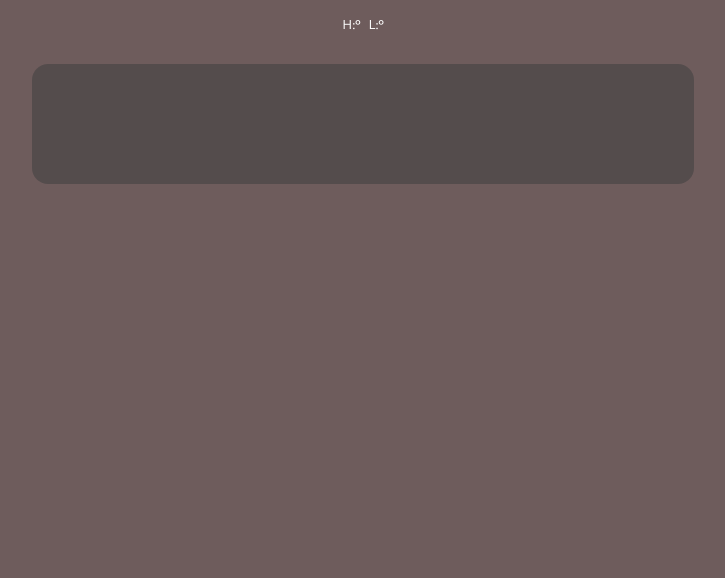
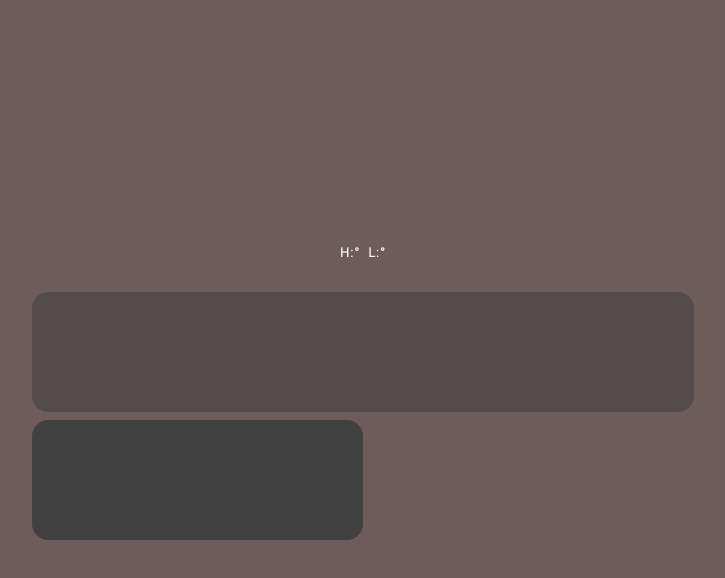
Before and after one commit to Makinloot/_Weather, a website: page public/index.html in a window 1280 px wide. Shown: the whole page, without its empty margins (277-1002 px from the left). Drawn offline with Linux system fonts and the light colour scheme.

Commit message:
fixed slider and styles ( changed main font style)

```diff
--- a/public/css/font.css
+++ b/public/css/font.css
@@ -1,19 +1,9 @@
 @font-face {
-    font-family: 'montserrat';
-    src: url('../fonts/Montserrat-Medium.woff2') format('woff2'),
-        url('../fonts/Montserrat-Medium.woff') format('woff'),
-        url('../fonts/Montserrat-Medium.ttf') format('truetype');
-    font-weight: 500;
+    font-family: 'roboto';
+    src: url('../fonts/Roboto-Light.woff2') format('woff2'),
+        url('../fonts/Roboto-Light.woff') format('woff'),
+        url('../fonts/Roboto-Light.ttf') format('truetype');
+    font-weight: 300;
     font-style: normal;
     font-display: swap;
 }
-
-@font-face {
-    font-family: 'metrophobic';
-    src:url('../fonts/Metrophobic-Regular.woff2') format('woff2'),
-        url('../fonts/Metrophobic-Regular.woff') format('woff'),
-       url('../fonts/Metrophobic-Regular.ttf') format('truetype');
-    font-weight: normal;
-    font-style: normal;
-    font-display: swap;
-}
--- a/public/css/main.css
+++ b/public/css/main.css
@@ -1,5 +1,5 @@
 :root {
-    --ff-primary: 'Metrophobic', sans-serif;
+    --ff-primary: 'roboto', sans-serif;
 
     --clr-text: #fff;
 
@@ -8,6 +8,7 @@
 }
 
 body {
+    position: relative;
     padding: 2rem .5rem;
     min-height: 100vh;
     background-color: rgb(110, 92, 92);
@@ -29,13 +30,15 @@ body {
 }
 
 .container {
-    width: min(100%, 662px);
+    width: min(100%, 480px);
     margin: 0 auto;
 }
 
 .header {
-    background-color: rgb(65, 65, 65);
     margin: 0 0 2rem;
+    pointer-events: none;
+    user-select: none;
+    letter-spacing: 1.15px;
 }
 
 .header__location {
@@ -51,20 +54,33 @@ body {
 .header__temp span {
     font-size: 2rem;
     position: absolute;
-    right: -1rem;
+    right: -.6rem;
     top: .2rem;
 }
 
 .min-max__wrapper {
-    font-size: 80%;
     flex-direction: row;
     gap: .5rem;
+    font-size: 80%;
+    font-weight: 600;
 }
 
 .forecast {
+    position: relative;
+    min-height: 120px;
     margin: .5rem 0 0;
     border-radius: 1rem;
     background-color: rgb(65, 65, 65);
+    pointer-events: none;
+    user-select: none;
+}
+
+.forecast__wrapper {
+    width: 100%;
+    position: absolute;
+    top: 50%;
+    left: 50%;
+    transform: translate(-50%, -50%);
 }
 
 .forecast__row {
@@ -102,7 +118,7 @@ body {
 }
 
 .row__wrapper {
-    width: 400%;
+    width: 350%;
     height: 100%;
     position: absolute;
     top: 50%;
@@ -111,10 +127,8 @@ body {
     display: grid;
     grid-template-columns: repeat(24, 4.15%);
     place-items: center;
-    /* gap: 1rem; */
     pointer-events: none;
     user-select: none;
-    /* z-index: -1; */
 }
 
 .slider__item {
--- /dev/null
+++ b/public/css/media.css
@@ -0,0 +1,13 @@
+@media (min-width: 480px) {
+    .container {
+        width: min(100%, 662px);
+        position: absolute;
+        left: 50%;
+        top: 50%;
+        transform: translate(-50%, -50%);
+    }
+
+    .forecast {
+        width: 50%;
+    }
+}
--- a/public/index.html
+++ b/public/index.html
@@ -7,6 +7,7 @@
     <link rel="shortcut icon" href="images/icon.png" type="image/x-icon">
     <link rel="stylesheet" href="css/font.css">
     <link rel="stylesheet" href="css/main.css">
+    <link rel="stylesheet" href="css/media.css">
     <title>Weather</title>
 </head>
 <body>
@@ -27,8 +28,8 @@
             <div class="row__wrapper" id="slider-item"></div>
         </div>
 
-        <div class="forecast" id="forecast-wrapper">
-
+        <div class="forecast">
+            <div class="forecast__wrapper" id="forecast-wrapper"></div>
         </div>
 
     </div>
--- a/public/main.js
+++ b/public/main.js
@@ -43,9 +43,6 @@ function headerData(data) {
 // pulls data from api and displays it in slider
 function hourlyData(data) {
     const path = data.forecast.forecastday[0].hour;
-    // const time = path.time;
-    // const hourlyCondition = path.condition.icon;
-    // const hourlyTemp = path.temp_c;
 
     path.forEach( item => {
         const slider = document.getElementById('slider-item');
@@ -58,7 +55,7 @@ function hourlyData(data) {
         root.innerHTML = `
             <p>${time}</p>
             <img class='hourly__icon' src=${hourlyCondition} alt='weather condition'>
-            <strong>${hourlyTemp}</strong>
+            <strong class='hourly__temp'>${hourlyTemp}°</strong>
         `;
         slider.append(root);
     })
@@ -74,12 +71,12 @@ let startX;
 let x;
 
 window.addEventListener('mouseup', () => {
-    pressed = false;
+    isDown = false;
 })
 
 slider.addEventListener('mousedown', (e) => {
     isDown = true;
-    startX = e.pageX - sliderItem.offsetLeft;
+    startX = e.offsetX - sliderItem.offsetLeft;
     slider.style.cursor = 'grabbing';
 });
 
```
Also changed, not shown: public/fonts/Metrophobic-Regular.ttf (deleted), public/fonts/Metrophobic-Regular.woff (deleted), public/fonts/Metrophobic-Regular.woff2 (deleted), public/fonts/Montserrat-Medium.ttf (deleted), public/fonts/Montserrat-Medium.woff (deleted), public/fonts/Montserrat-Medium.woff2 (deleted), public/fonts/Roboto-Light.ttf (added), public/fonts/Roboto-Light.woff (added), public/fonts/Roboto-Light.woff2 (added).
